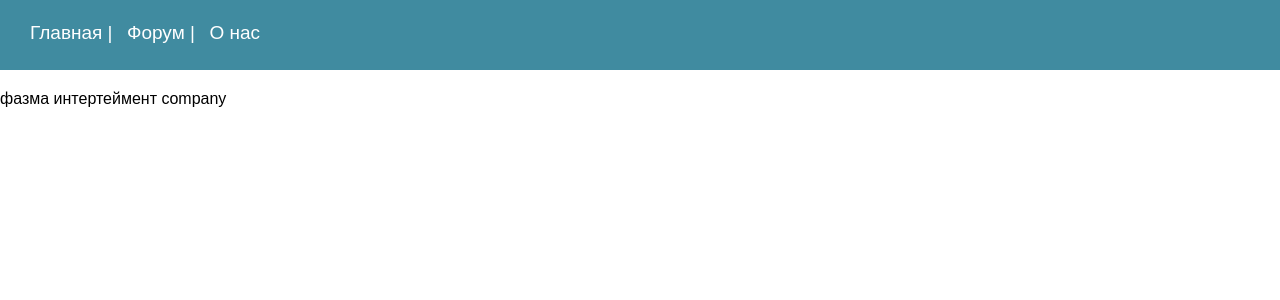
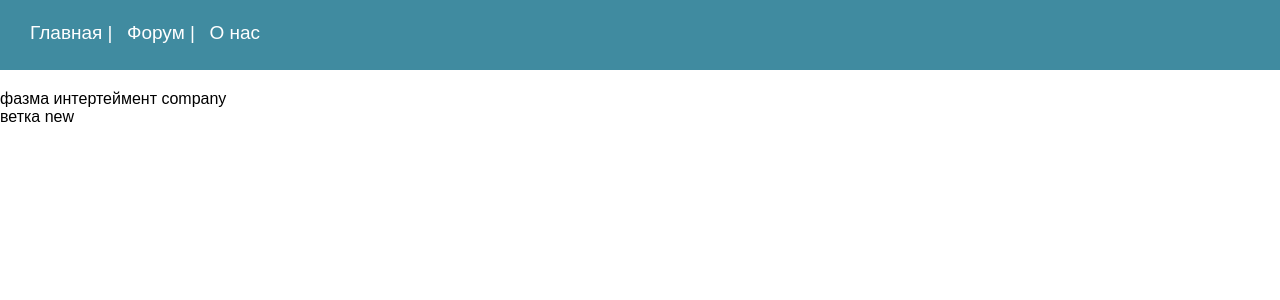
Before and after one commit to ArtemKorole/PhasmaphobiaFourm, a Django app: page /about_us in a window 1280 px wide. Shown: the top 300 px of the page. Run offline with Django 5.2, Linux system fonts and the light colour scheme.

Commit message:
new about markup

```diff
--- a/Forum/MainForum/templates/MainForum/about.html
+++ b/Forum/MainForum/templates/MainForum/about.html
@@ -4,5 +4,6 @@
 {% block content %}
 
     <p>фазма интертеймент company</p>
+    <p>ветка new</p>
 
 {% endblock %}
```
